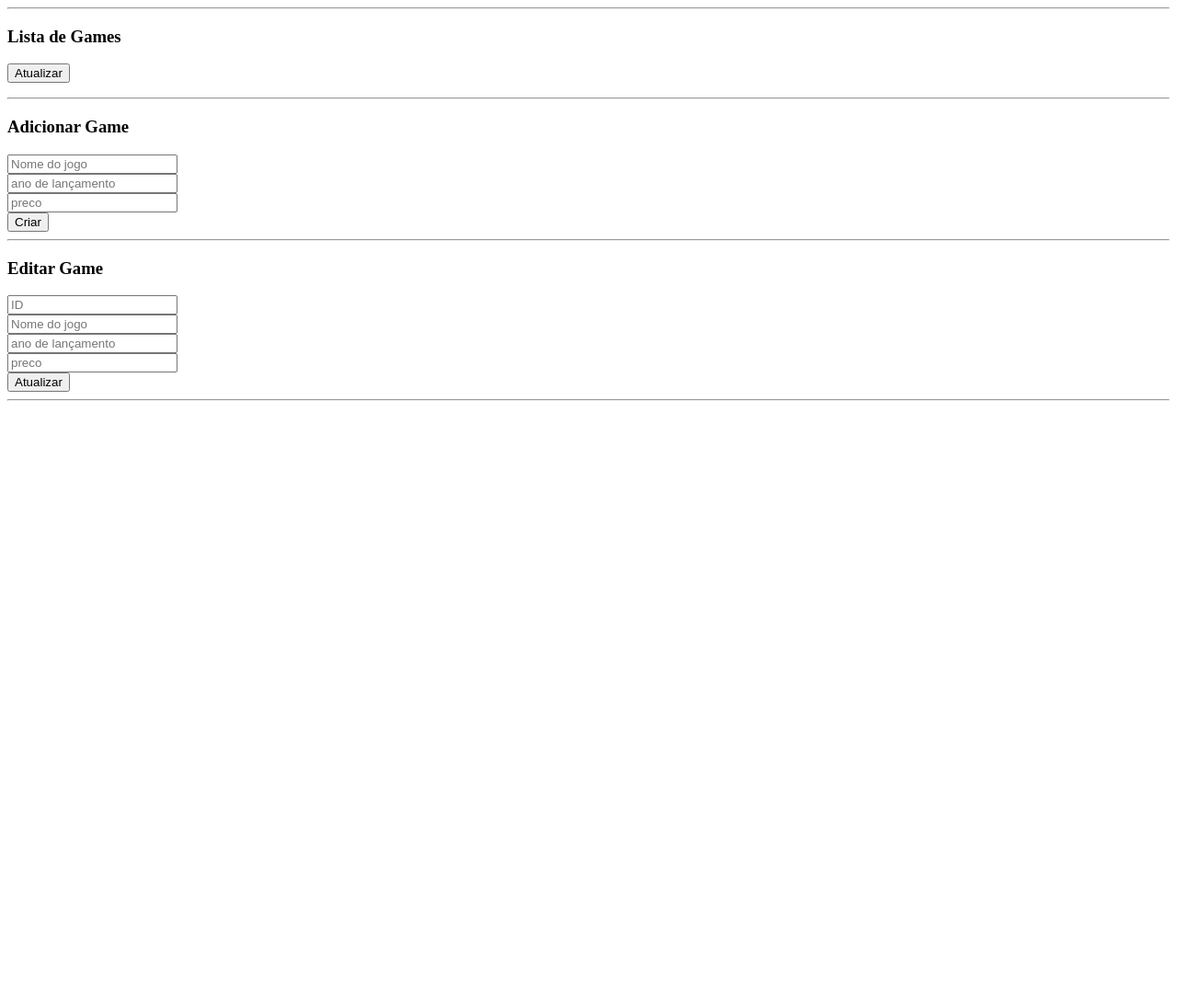
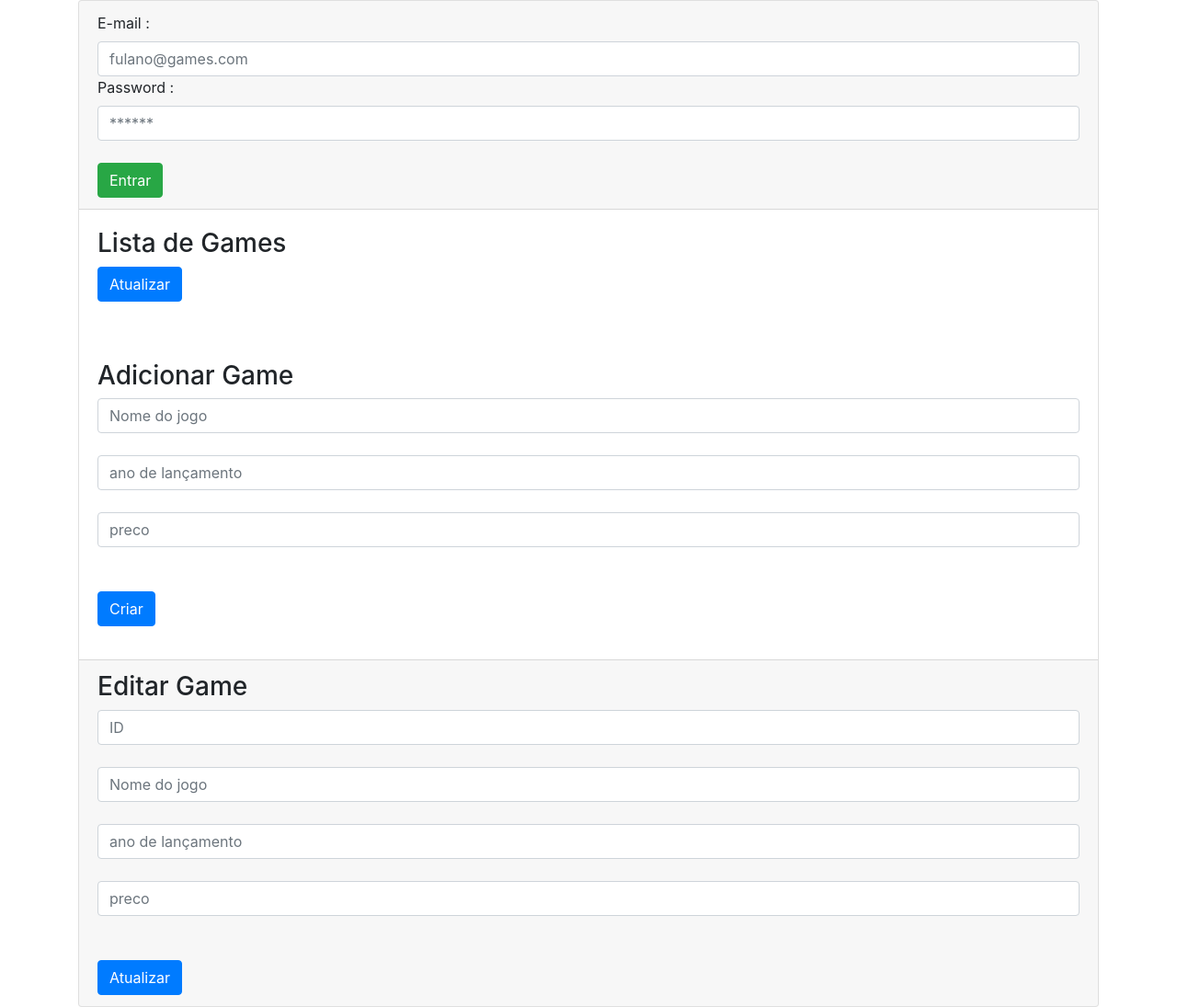
Before and after one commit to CarlosZoft/apiRestStudies, a website: page APIDeGames/Consumo de API/index.html in a window 1280 px wide. Shown: the whole page at 92% size. Before the commit the page ends 800 px from the top, so only its background shows below. Drawn offline with nearby package versions, Linux system fonts and the light colour scheme; no server answers.

Commit message:
consuming JWT API with axios

```diff
--- a/APIDeGames/Consumo de API/index.html
+++ b/APIDeGames/Consumo de API/index.html
@@ -3,29 +3,67 @@
 <head>
     <meta charset="UTF-8">
     <meta name="viewport" content="width=device-width, initial-scale=1.0">
+    <link rel="stylesheet" href="./public/css/bootstrap.min.css">
     <title>Loja de Games</title>
-    <hr>
-    <h3>Lista de Games</h3>
-    <a href="file:///C:/Users/carlo/apiRestStudies/APIDeGames/Consumo%20de%20API/index.html"><button>Atualizar</button></a>
-    <ul id="games"></ul>
-    <hr>
-    <h3>Adicionar Game</h3>
-    <input type="text" name="title" id="title" placeholder="Nome do jogo"><br>
-    <input type="number" name="year" id="year" placeholder="ano de lançamento"><br>
-    <input type="number" name="price" id="price" placeholder="preco"><br>
-    <button type="submit" onClick="createGame()" >Criar</button><hr>
-    <h3>Editar Game</h3>
-    <input type="text" name="idEdit" id="idEdit" placeholder="ID"><br>
-    <input type="text" name="titleEdit" id="titleEdit" placeholder="Nome do jogo"><br>
-    <input type="number" name="yearEdit" id="yearEdit" placeholder="ano de lançamento"><br>
-    <input type="number" name="priceEdit" id="priceEdit" placeholder="preco"><br>
-    <button type="submit" onClick="atualizarEditar()">Atualizar</button><hr>
+    <div class="container">
+        <div class="card">
+            <div class="card-header">
+                <label>E-mail :</label>
+                <input class ="form-control" type="email" id="email" placeholder="fulano@games.com" />
+                <label>Password :</label>
+                <input class ="form-control" type="password" id="password" placeholder="******" /><br>
+                <button class="btn btn-success" onclick="login()" type="submit">Entrar</button><br>
+            </div>
+            <div class="card-body">
+                <h3>Lista de Games</h3>
+                <a class="btn btn-primary" href="file:///C:/Users/carlo/apiRestStudies/APIDeGames/Consumo%20de%20API/index.html">Atualizar</a><br><br>
+                <ul id="games" class="list-group"></ul>
+            </div>
+            <div class="card-body">
+                <h3>Adicionar Game</h3>
+                <div class="form-group">
+                    <input class ="form-control" type="text" name="title" id="title" placeholder="Nome do jogo"><br>
+                    <input class ="form-control" type="number" name="year" id="year" placeholder="ano de lançamento"><br>
+                    <input class ="form-control" type="number" name="price" id="price" placeholder="preco"><br><br>
+                    <button type="submit" class="btn btn-primary" onClick="createGame()" >Criar</button>
+                </div>
+            </div>
+            <div class="card-footer">
+                <h3>Editar Game</h3>
+                <input class ="form-control" type="text" name="idEdit" id="idEdit" placeholder="ID"><br>
+                <input class ="form-control" type="text" name="titleEdit" id="titleEdit" placeholder="Nome do jogo"><br>
+                <input class ="form-control" type="number" name="yearEdit" id="yearEdit" placeholder="ano de lançamento"><br>
+                <input class ="form-control" type="number" name="priceEdit" id="priceEdit" placeholder="preco"><br><br>
+                <button type="submit" class="btn btn-primary" onClick="atualizarEditar()">Atualizar</button>
+            </div>
+        </div>
+    </div>
 </head>
 <body>
 
 </body>
 <script src="https://cdn.jsdelivr.net/npm/axios/dist/axios.min.js"></script>
 <script >
+
+    function login(){
+        var email = document.getElementById("email").value;
+        var password = document.getElementById("password").value;
+
+        axios.post("http://localhost:3000/auth",{email,password})
+        .then(res =>{
+            var token = res.data.token;
+            localStorage.setItem("token", token);
+            axiosConfig.headers.authorization = "Bearer " + localStorage.getItem("token");
+        })
+        .catch(err => alert("login failed"));
+
+    }
+    axiosConfig = {
+        headers: {
+            authorization: "Bearer " + localStorage.getItem("token")
+        }
+    }
+
     function getElement(item){
         var id = item.getAttribute("data-id");
         var title = item.getAttribute("data-title");
@@ -50,7 +88,7 @@
             price: priceGame.value
         }
         id = idInput.value;
-        axios.put("http://localhost:3000/game/"+id, att)
+        axios.put("http://localhost:3000/game/"+id, att, axiosConfig)
             .then(res => {
                 if(res.status == 200){
                     console.log("Game Atualizado!")
@@ -66,7 +104,7 @@
 
         var id = item.getAttribute("data-id")
         console.log(id)
-        axios.delete("http://localhost:3000/game/"+id)
+        axios.delete("http://localhost:3000/game/"+id, axiosConfig)
         .then(res => {
             if(res.status == 200){
                 console.log("Excluido com sucesso")
@@ -88,7 +126,7 @@
             year: yearGame.value,
             price: priceGame.value
         }
-        axios.post("http://localhost:3000/game", create)
+        axios.post("http://localhost:3000/game", create, axiosConfig)
             .then(res => {
                 if(res.status == 200){
                     console.log("Game Cadastrado!")
@@ -99,12 +137,13 @@
             }).catch(err => console.log(err))
     }
 
-    axios.get("http://localhost:3000/games").then(res => {
+    axios.get("http://localhost:3000/games", axiosConfig).then(res => {
         var games = res.data;
         var list = document.querySelector('#games');
 
         games.forEach(game => {
             var item = document.createElement("li");
+            item.className = "list-group-item";
             item.setAttribute("data-id", game.id);
             item.setAttribute("data-title", game.title);
             item.setAttribute("data-year", game.year);
@@ -113,19 +152,27 @@
             item.innerHTML = game.title + " - " + game.year + " - $ " + game.price;
 
             var deleteBtn = document.createElement("button");
+            deleteBtn.className = "btn btn-warning"
             deleteBtn.innerHTML = "Deletar";
 
             deleteBtn.addEventListener("click", () => deleteGame(item));
 
+            var space = document.createElement("br");
+
             var editBtn = document.createElement("button");
+            editBtn.className = "btn btn-info";
             editBtn.innerHTML = "Editar";
 
             editBtn.addEventListener("click", () => getElement(item))
 
+            item.appendChild(space);
             item.appendChild(editBtn);
             item.appendChild(deleteBtn);
             list.appendChild(item);
+
         })
 })
 </script>
+<script src="https://cdn.jsdelivr.net/npm/@popperjs/core@2.5.4/dist/umd/popper.min.js" integrity="sha384-q2kxQ16AaE6UbzuKqyBE9/u/KzioAlnx2maXQHiDX9d4/zp8Ok3f+M7DPm+Ib6IU" crossorigin="anonymous"></script>
+<script src="https://cdn.jsdelivr.net/npm/bootstrap@5.0.0-beta1/dist/js/bootstrap.min.js" integrity="sha384-pQQkAEnwaBkjpqZ8RU1fF1AKtTcHJwFl3pblpTlHXybJjHpMYo79HY3hIi4NKxyj" crossorigin="anonymous"></script>
 </html>
```
